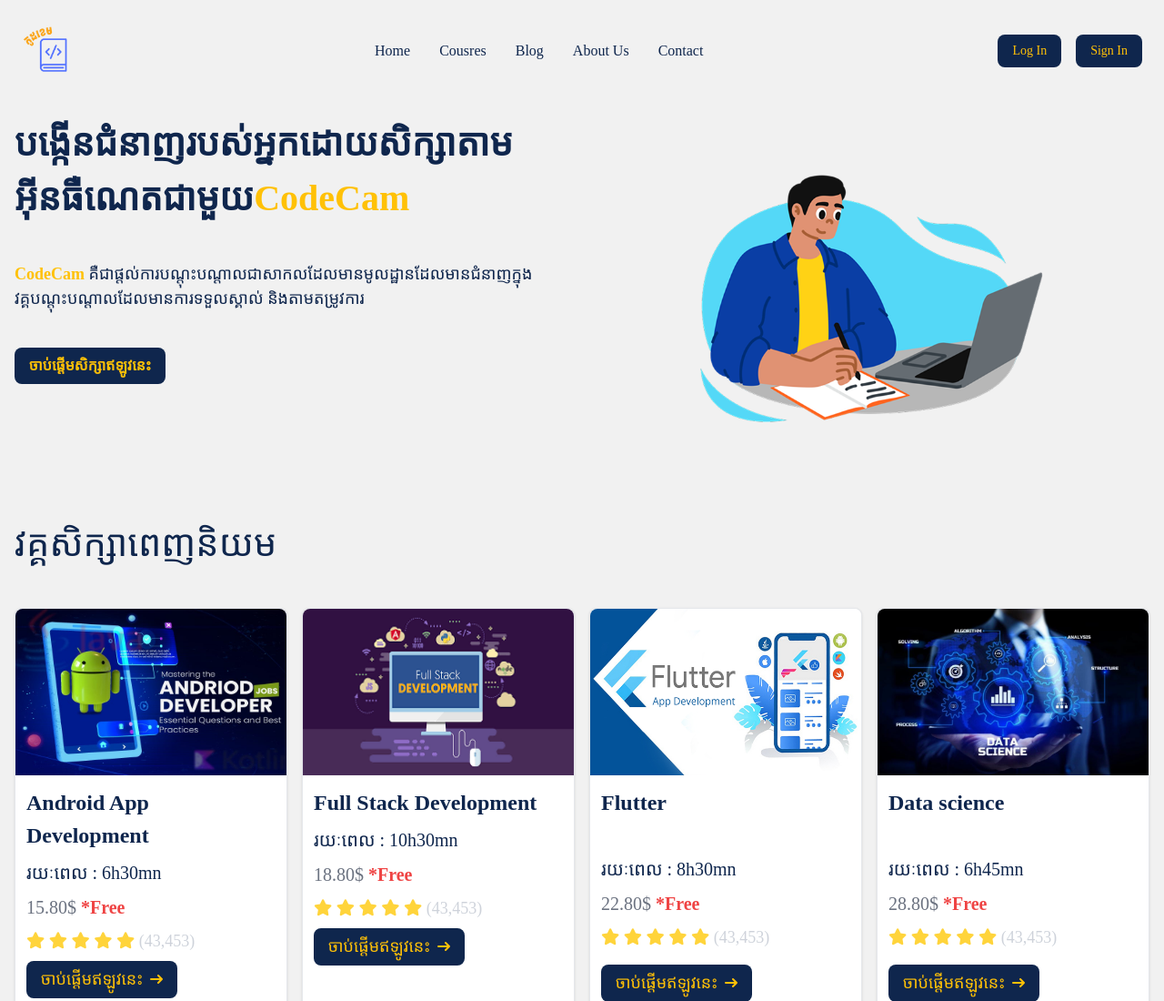
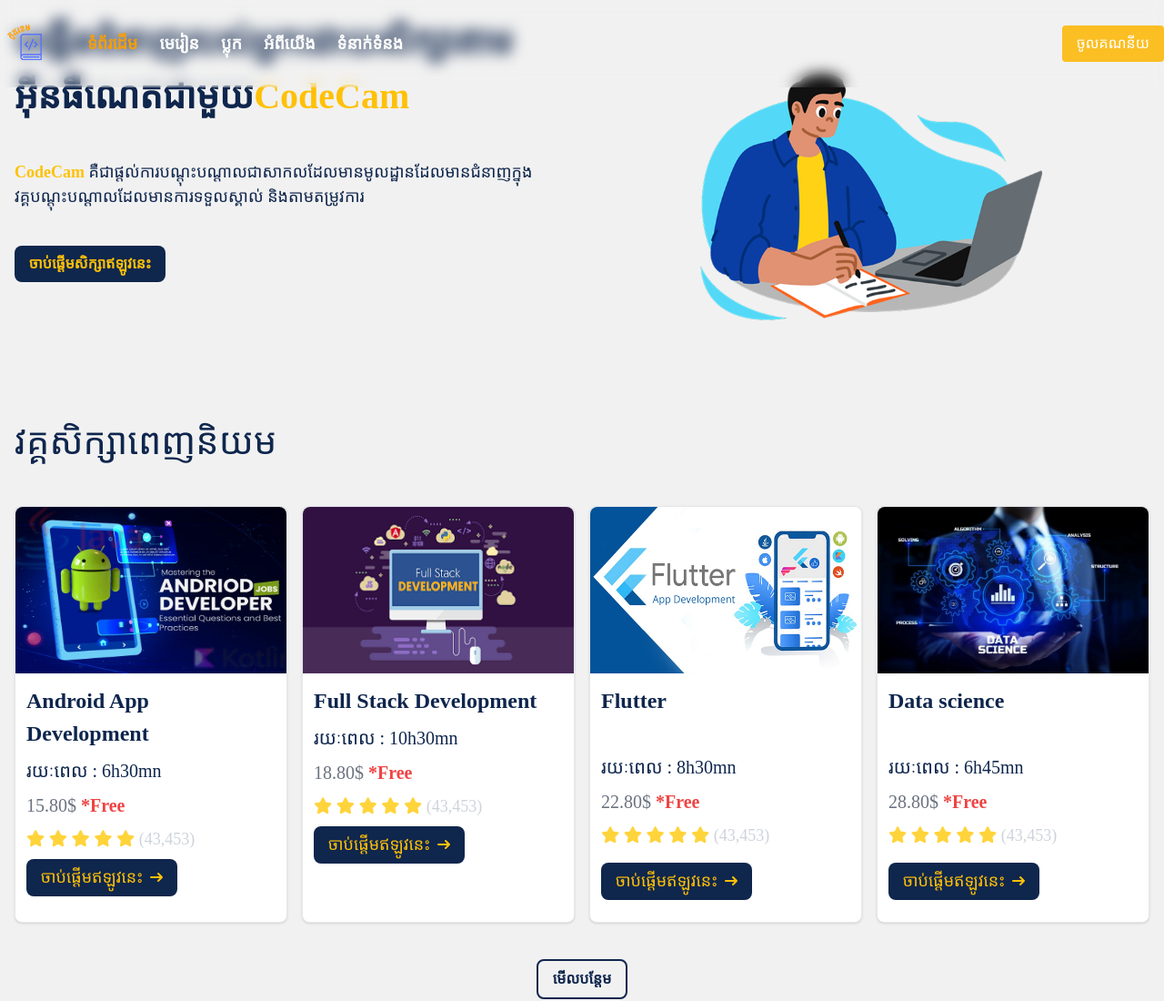
Before and after one commit to Sobothty/codecam, a website: page index.html in a window 1280 px wide. Shown: the top 1100 px of the page at 91% size. Drawn offline with nearby package versions, Linux system fonts and the light colour scheme; files that its build step writes are made by us from their sources; a web font is replaced by a local one.

Commit message:
home pages

```diff
--- a/index.html
+++ b/index.html
@@ -1,51 +1,120 @@
 <!DOCTYPE html>
 <html lang="en">
-  <head>
-    <meta charset="UTF-8" />
+  <head><meta charset="UTF-8" />
     <meta name="viewport" content="width=device-width, initial-scale=1.0" />
+    <meta name="author" content="CodeCam" />
+    <meta
+      name="description"
+      content="គេហទំព័រសម្រាប់អ្នកចាប់ផ្តើមរៀនកូដ ជាភាសាខ្មែរ មានមេរៀនកូដ និងគម្រោងជាក់ស្តែង សម្រាប់សិស្សខ្មែរទាំងអស់។"
+    />
+    <meta
+      name="keywords"
+      content="Learn coding from scratch in Khmer! Explore HTML, CSS, JavaScript, React, Spring Boot, Cybersecurity, AI, Data Science, Web and Mobile Development — all tailored for Khmer beginners."
+    />
+    <meta name="robots" content="index, follow" />
+
+    <!-- Open Graph (OG) Meta Tags for Social Media -->
+    <meta
+      property="og:title"
+      content="រៀនកូដជាភាសាខ្មែរ | គេហទំព័រសម្រាប់អ្នកចាប់ផ្តើម"
+    />
+    <meta
+      property="og:description"
+      content="ស្វែងយល់ពីការអភិវឌ្ឍវេបសាយ ជាមួយមេរៀន HTML, CSS, JavaScript និង React សម្រាប់អ្នកចាប់ផ្តើមក្នុងភាសាខ្មែរ។"
+    />
+    <meta
+      property="og:image"
+      content="https://codecam.netlify.app/thumnail.png"
+    />
+    <meta property="og:url" content="https://codecam.netlify.app/" />
+    <meta property="og:type" content="website" />
+
+    <!-- Twitter Card Meta Tags -->
+    <meta name="twitter:card" content="summary_large_image" />
+    <meta name="twitter:title" content="CodeCam | រៀនកូដជាភាសាខ្មែរ" />
+    <meta
+      name="twitter:description"
+      content="Learn coding from scratch in Khmer! Explore HTML, CSS, JavaScript, React, Spring Boot, Cybersecurity, AI, Data Science, Web and Mobile Development — all tailored for Khmer beginners."
+    />
+
+    <meta
+      name="twitter:image"
+      content="https://codecam.netlify.app/thumnail.png"
+    />
+
+    <!-- Favicon -->
+    <link rel="icon" href="./public/icon/logo.png" type="image/x-icon" />
+    <title>CodeCam | រៀនកូដជាភាសាខ្មែរ</title>
+
     <title>CodeCam</title>
     <link rel="stylesheet" href="./src/style/output.css" />
     <link rel="stylesheet" href="output.css" />
+    <link
+      rel="stylesheet"
+      href="https://cdnjs.cloudflare.com/ajax/libs/font-awesome/6.7.2/css/all.min.css"
+      integrity="sha512-Evv84Mr4kqVGRNSgIGL/F/aIDqQb7xQ2vcrdIwxfjThSH8CSR7PBEakCr51Ck+w+/U6swU2Im1vVX0SVk9ABhg=="
+      crossorigin="anonymous"
+      referrerpolicy="no-referrer"
+    />
     <link rel="stylesheet" href="https://cdnjs.cloudflare.com/ajax/libs/font-awesome/6.7.2/css/all.min.css" integrity="sha512-Evv84Mr4kqVGRNSgIGL/F/aIDqQb7xQ2vcrdIwxfjThSH8CSR7PBEakCr51Ck+w+/U6swU2Im1vVX0SVk9ABhg==" crossorigin="anonymous" referrerpolicy="no-referrer" />
   </head>
   <body class="font-kantumruy bg-background dark:bg-primary">
-    <header>
-      <nav class="bg-background dark:bg-primary sticky w-full h-auto z-20 top-0 start-0">
-        <div class="max-w-screen-xl flex flex-wrap items-center justify-between mx-auto p-4">
-        <a href="#" class="flex items-center space-x-3 rtl:space-x-reverse">
-            <img src="./public/icon/logo.png" class="h-20" alt="Flowbite Logo">
-        </a>
-        <div class="flex md:order-2 space-x-3 md:space-x-0 rtl:space-x-reverse">
-            <button type="button" class="text-heading-5 text-secondary dark:text-primary bg-primary hover:bg-secondary hover:text-primary focus:ring-4 focus:outline-none focus:ring-primary font-medium rounded-lg text-sm px-4 py-2 mx-2 text-center dark:bg-secondary dark:hover:bg-secondary dark:hover:text-white dark:focus:ring-primary">Log In</button>
-            <button type="button" class="text-heading-5 text-secondary dark:text-primary bg-primary hover:bg-secondary hover:text-primary focus:ring-4 focus:outline-none focus:ring-primary font-medium rounded-lg text-sm px-4 py-2 mx-2 text-center dark:bg-secondary dark:hover:bg-secondary dark:hover:text-white dark:focus:ring-primary">Sign In</button>
-            <button data-collapse-toggle="navbar-sticky" type="button" class="inline-flex items-center p-2 w-10 h-10 justify-center text-sm text-gray-500 rounded-lg md:hidden hover:bg-gray-100 focus:outline-none focus:ring-2 focus:ring-gray-200 dark:text-gray-400 dark:hover:bg-gray-700 dark:focus:ring-gray-600" aria-controls="navbar-sticky" aria-expanded="false">
-              <span class="sr-only">Open main menu</span>
-              <svg class="w-5 h-5" aria-hidden="true" xmlns="http://www.w3.org/2000/svg" fill="none" viewBox="0 0 17 14">
-                  <path stroke="currentColor" stroke-linecap="round" stroke-linejoin="round" stroke-width="2" d="M1 1h15M1 7h15M1 13h15"/>
-              </svg>
+<header
+      id="navbar"
+      class="fixed w-full z-10 backdrop-blur-sm transition-all duration-300 px-10 xl:px-0"
+    >
+      <div class="container mx-auto flex items-center justify-between py-4">
+        <!-- Logo + Navlist (Left) -->
+        <div class="flex items-center space-x-8">
+          <img src="../../public/icon/logo.png" alt="Logo" class="w-16 h-16" />
+          <nav
+            class="hidden md:flex items-center space-x-6 font-semibold text-lg"
+          >
+            <a href="/" class="text-yellow-500 hover:text-yellow-500"
+              >ទំព័រដើម</a
+            >
+            <a href="./src/page/index.html" class="text-white">មេរៀន</a>
+            <a href="#" class="text-white hover:text-yellow-500">ប្លុក</a>
+            <a href="#" class="text-white hover:text-yellow-500">អំពីយើង</a>
+            <a
+              href="./src/page/contact.html"
+              class="text-white hover:text-yellow-500"
+              >ទំនាក់ទំនង</a
+            >
+          </nav>
+        </div>
+
+        <!-- Right Side Login Button -->
+        <div class="hidden md:block">
+          <button
+            class="bg-yellow-400 text-white px-4 py-2 rounded hover:bg-yellow-500 transition"
+          >
+            ចូលគណនីយ
           </button>
         </div>
-        <div class="items-center justify-between hidden w-full md:flex md:w-auto md:order-1" id="navbar-sticky">
-          <ul class="flex flex-col p-4 md:p-0 mt-4 font-medium border rounded-lg md:space-x-8 rtl:space-x-reverse md:flex-row md:mt-0 md:border-0 dark:border-gray-700">
-            <li>
-              <a href="#" class="block py-2 px-3 text-heading-5 text-primary rounded-sm hover:text-secondary hover:bg-primary md:hover:bg-transparent md:hover:text-secondary md:p-0 md:dark:hover:text-secondary dark:text-white dark:hover:bg-secondary dark:hover:text-white md:dark:hover:bg-transparent dark:border-gray-700">Home</a>
-            </li>
-            <li>
-              <a href="#" class="block py-2 px-3 text-heading-5 text-primary rounded-sm hover:text-secondary hover:bg-primary md:hover:bg-transparent md:hover:text-secondary md:p-0 md:dark:hover:text-secondary dark:text-white dark:hover:bg-secondary dark:hover:text-white md:dark:hover:bg-transparent dark:border-gray-700">Cousres</a>
-            </li>
-            <li>
-              <a href="#" class="block py-2 px-3 text-heading-5 text-primary rounded-sm hover:text-secondary hover:bg-primary md:hover:bg-transparent md:hover:text-secondary md:p-0 md:dark:hover:text-secondary dark:text-white dark:hover:bg-secondary dark:hover:text-white md:dark:hover:bg-transparent dark:border-gray-700">Blog</a>
-            </li>
-            <li>
-              <a href="#" class="block py-2 px-3 text-heading-5 text-primary rounded-sm hover:text-secondary hover:bg-primary md:hover:bg-transparent md:hover:text-secondary md:p-0 md:dark:hover:text-secondary dark:text-white dark:hover:bg-secondary dark:hover:text-white md:dark:hover:bg-transparent dark:border-gray-700">About Us</a>
-            </li>
-            <li>
-              <a href="#" class="block py-2 px-3 text-heading-5 text-primary rounded-sm hover:text-secondary hover:bg-primary md:hover:bg-transparent md:hover:text-secondary md:p-0 md:dark:hover:text-secondary dark:text-white dark:hover:bg-secondary dark:hover:text-white md:dark:hover:bg-transparent dark:border-gray-700">Contact</a>
-            </li>
-          </ul>
-        </div>
-        </div>
-      </nav>
+
+        <!-- Mobile Menu Button -->
+        <button id="menu-btn" class="md:hidden text-2xl text-black">
+          <i class="fas fa-bars"></i>
+        </button>
+      </div>
+
+      <!-- Mobile Menu -->
+      <div
+        id="mobile-menu"
+        class="md:hidden hidden px-4 pb-4 space-y-2 font-semibold text-lg"
+      >
+        <a href="/" class="block">ទំព័រដើម</a>
+        <a href="./src/page/index.html" class="block text-yellow-500">មេរៀន</a>
+        <a href="#" class="block">ប្លុក</a>
+        <a href="#" class="block">អំពីយើង</a>
+        <a href="./src/page/contact.html" class="block">ទំនាក់ទំនង</a>
+        <button
+          class="w-full bg-yellow-400 text-white py-2 rounded hover:bg-yellow-500 transition"
+        >
+          ចូលគណនីយ
+        </button>
+      </div>
     </header>
     <!-- main -->
     <main class="max-w-screen-xl h-auto mx-auto p-4 mb-10">
@@ -512,8 +581,6 @@
   </div>
 </footer>
 
-
-
   <script src="./node_modules/flowbite/dist/flowbite.js"></script>
   </body>
 </html>
```
